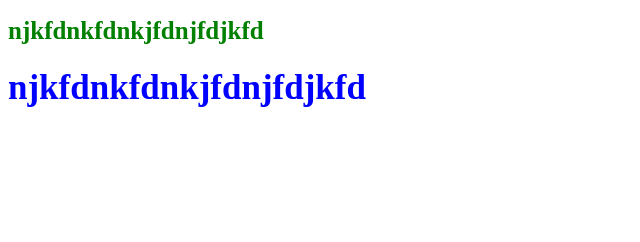
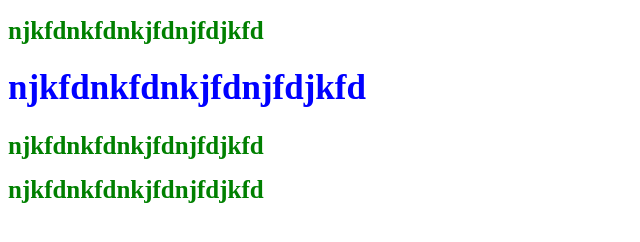
Before and after one commit to Jobin-Moonraft/training, a website: page view/index.html in a window 1280 px wide. Shown: the whole page, without its empty margins (0-640 px from the left). Drawn offline with Linux system fonts and the light colour scheme.

Commit message:
checking the sass

```diff
--- a/view/index.html
+++ b/view/index.html
@@ -7,8 +7,8 @@
     <body>
         <h1 class="heading">njkfdnkfdnkjfdnjfdjkfd</h1>
          <h1 class="heading test">njkfdnkfdnkjfdnjfdjkfd</h1>
-        <!--<h1 class="heading">njkfdnkfdnkjfdnjfdjkfd</h1>
-        <h1 class="heading">njkfdnkfdnkjfdnjfdjkfd</h1> -->
+        <h1 class="heading">njkfdnkfdnkjfdnjfdjkfd</h1>
+        <h1 class="heading">njkfdnkfdnkjfdnjfdjkfd</h1>
 
         <!-- <div class="hello bx1"></div>
 
```
